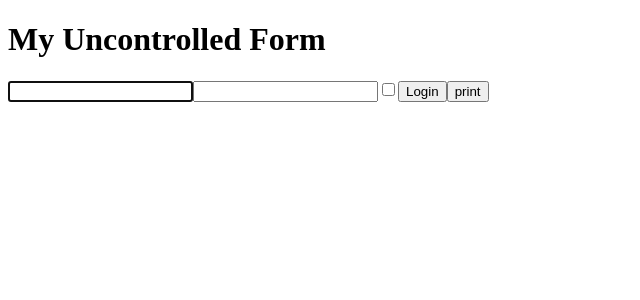
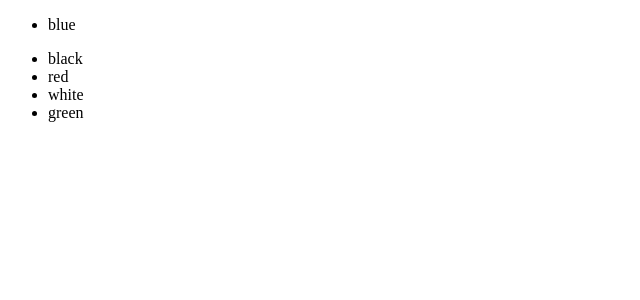
Before and after one commit to dhossainali/React_Exercises, a React (Vite) app: page / in a window 1280 px wide. Shown: the top 300 px of the page, without its empty margins (0-640 px from the left). Built offline with nearby package versions, Linux system fonts and the light colour scheme.

Commit message:
added new components and moved the previous ones

```diff
--- a/src/App.jsx
+++ b/src/App.jsx
@@ -1,11 +1,17 @@
-import { UncontrolledLogin } from "./UncontrolledLogin"
+import { Color } from "./Color"
+import { Colors } from "./Colors"
+
 
 
 function App() {
-
+  const color={id: 1, name: 'blue'};
+  const colors=[{id:11, name: 'black'},
+        {id: 12, name: 'red'}, {id:13, name: 'white'}, {id:14, name:'green'}
+  ]
   return (
     <>
-    <UncontrolledLogin />
+      <Color color={color}/>
+      <Colors colors={colors}/>
     </>
   )
 }
--- /dev/null
+++ b/src/Color.jsx
@@ -0,0 +1,7 @@
+export function Color ({color}) {
+    return (
+        <ul>
+            <li>{color.name}</li>
+        </ul>
+    )
+}
--- /dev/null
+++ b/src/Colors.jsx
@@ -0,0 +1,10 @@
+export function Colors ({colors}) {
+
+    return (
+        <ul>
+            {colors.map((e)=>{ return(
+                <li key={e.id}>{e.name}</li>)
+            })}
+        </ul>
+    )
+}
```
Also changed, not shown: public/Previous_Codes/UncontrolledLogin.jsx (renamed from src/UncontrolledLogin.jsx).
